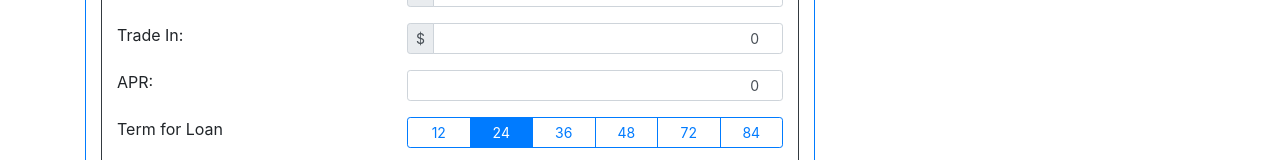
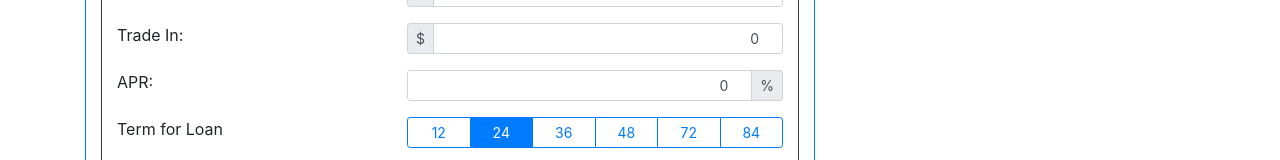
Before and after one commit to Guseff/calculator, a React app: page / in a window 1280 px wide. Shown: the part 247-407 px from the top of the page. Built offline with nearby package versions, Linux system fonts and the light colour scheme.

Commit message:
refactor: add % sign in inputs

```diff
--- a/src/components/LoanTab/LoanTab.jsx
+++ b/src/components/LoanTab/LoanTab.jsx
@@ -43,7 +43,7 @@ class LoanTab extends Component {
           variable={apr}
           changeVarHandle={this.changeAprHandle}
           text="APR:"
-          dollar={false}
+          proc
           name="apr"
         />
         <ButtonRow
--- a/src/components/NumInput/NumInput.jsx
+++ b/src/components/NumInput/NumInput.jsx
@@ -1,7 +1,7 @@
 import React from 'react'
 import PropTypes from 'prop-types'
 
-const NumInput = ({ variable, changeVarHandle, text, dollar, name }) => {
+const NumInput = ({ variable, changeVarHandle, text, name, dollar, proc }) => {
   return (
     <div className="form-group row">
       <div className="col-md-5">
@@ -21,16 +21,27 @@ const NumInput = ({ variable, changeVarHandle, text, dollar, name }) => {
           value={variable}
           onChange={changeVarHandle}
         />
+        {proc ? (
+          <div className="input-group-append">
+            <span className="input-group-text">%</span>
+          </div>
+        ) : null}
       </div>
     </div>
   )
+}
+
+NumInput.defaultProps = {
+  dollar: false,
+  proc: false,
 }
 
 NumInput.propTypes = {
   variable: PropTypes.number.isRequired,
   changeVarHandle: PropTypes.func.isRequired,
   text: PropTypes.string.isRequired,
-  dollar: PropTypes.bool.isRequired,
+  dollar: PropTypes.bool,
+  proc: PropTypes.bool,
   name: PropTypes.string.isRequired,
 }
 
```
